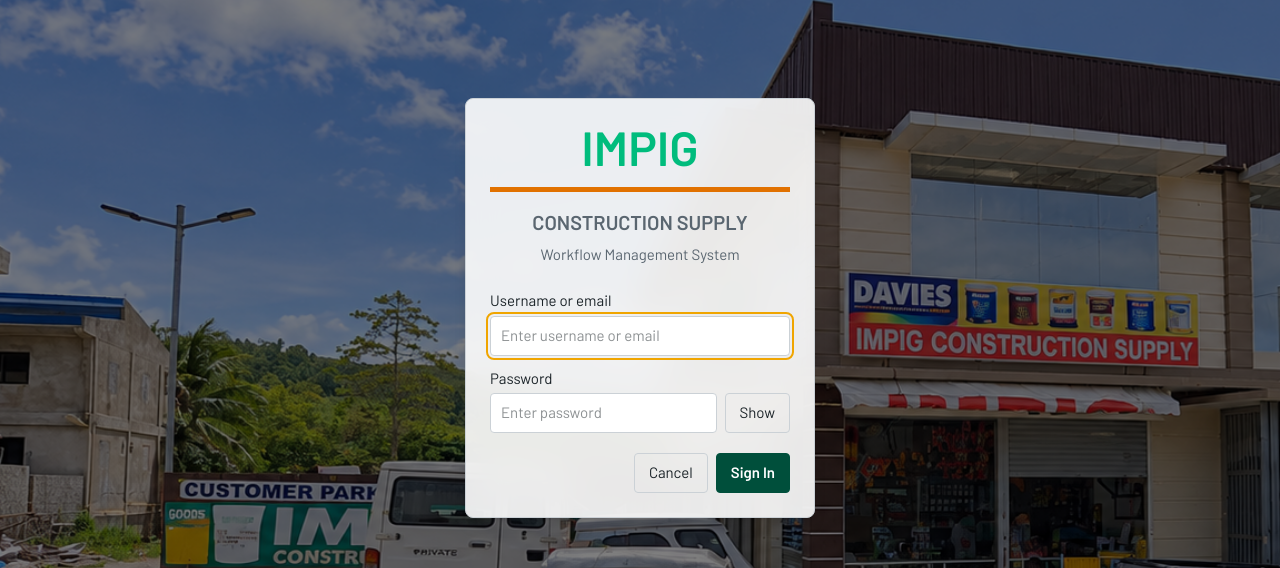
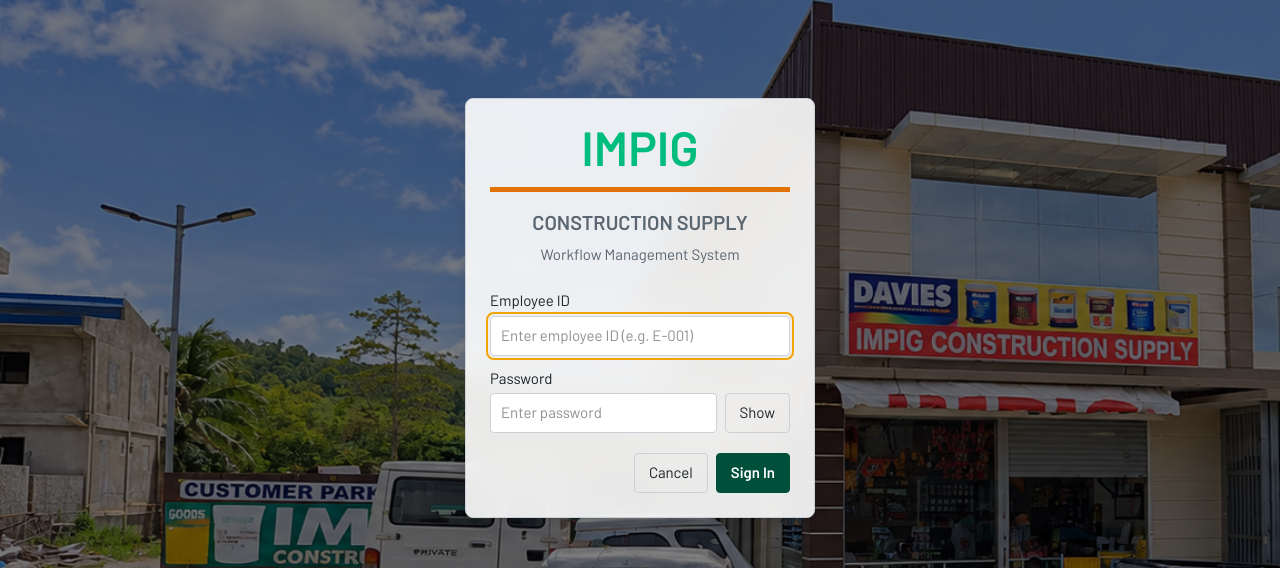
Before and after one commit to Skylasaurr/theConst, a React (Vite) app: page / in a window 1280 px wide. Both pictures are taken after a click on the button "Sign In". Shown: the top 568 px of the page. Built offline with nearby package versions, Linux system fonts and the light colour scheme.

Commit message:
feat: enhance login functionality and improve user role handling in App and LoginPage components

```diff
--- a/src/App.jsx
+++ b/src/App.jsx
@@ -74,7 +74,15 @@ export default function App() {
   };
 
   if (!loggedIn) {
-    return <LoginPage onLogin={() => setLoggedIn(true)} />;
+    return (
+      <LoginPage
+        onLogin={(account) => {
+          setRole(account.role);
+          setPage("dash");
+          setLoggedIn(true);
+        }}
+      />
+    );
   }
 
   return (
--- a/src/components/LogInPage.jsx
+++ b/src/components/LogInPage.jsx
@@ -1,28 +1,33 @@
 import { useState } from "react";
 import Button from "./Button";
-import { PASSWORD } from "../data/system";
+import { DEMO_USER, PASSWORD, users } from "../data/system";
 import bg from "../lib/IWS GMAP.png";
 
 export default function LoginPage({ onLogin, onAttendance }) {
   const [showForm, setShowForm] = useState(false); // false = buttons, true = form
-  const [username, setUsername] = useState("");
+  const [employeeId, setEmployeeId] = useState("");
   const [password, setPassword] = useState("");
   const [show, setShow] = useState(false); // show/hide password text
   const [error, setError] = useState("");
 
   const submit = (e) => {
     e.preventDefault();
-    if (!username.trim() || password !== PASSWORD) {
-      setError("Enter a username or email and the correct password.");
+    const account = users.find(
+      (user) =>
+        user.no.toLowerCase() === employeeId.trim().toLowerCase() &&
+        DEMO_USER[user.role] === user.id,
+    );
+    if (!account || password !== PASSWORD) {
+      setError("Enter a valid employee ID and password.");
       return;
     }
     setError("");
-    onLogin?.({ username: username.trim() });
+    onLogin?.(account);
   };
 
   const cancel = () => {
     setShowForm(false);
-    setUsername("");
+    setEmployeeId("");
     setPassword("");
     setShow(false);
     setError("");
@@ -37,7 +42,7 @@ export default function LoginPage({ onLogin, onAttendance }) {
     >
       <div className="absolute inset-0 bg-black/50" />
 
-      <div className="relative z-10 w-[350px] max-w-sm bg-surface/90 rounded-lg border border-line p-6 shadow-lg backdrop-blur-lg">
+      <div className="relative z-10 w-[350px] h-auto flex flex-col justify-evenly max-w-sm bg-surface/90 rounded-lg border border-line p-6 shadow-lg backdrop-blur-lg">
         <div>
           <h1 className="mb-4 border-b-5 border-amber-600 pb-4 text-center text-5xl font-bold text-emerald-500">
             IMPIG
@@ -53,15 +58,15 @@ export default function LoginPage({ onLogin, onAttendance }) {
           <form onSubmit={submit} className="mt-6">
             <div className="grid gap-3">
               <label className="flex flex-col gap-1">
-                Username or email
+                Employee ID
                 <input
                   className={field}
-                  value={username}
+                  value={employeeId}
                   onChange={(e) => {
-                    setUsername(e.target.value);
+                    setEmployeeId(e.target.value);
                     setError("");
                   }}
-                  placeholder="Enter username or email"
+                  placeholder="Enter employee ID (e.g. E-001)"
                   autoComplete="username"
                   autoFocus
                 />
--- a/src/components/RequestsPanel.jsx
+++ b/src/components/RequestsPanel.jsx
@@ -43,7 +43,7 @@ export default function RequestsPanel({ requests, onDecide }) {
               <Button variant="ghost" onClick={() => setOpen(null)}>
                 Close
               </Button>
-              <Button className="!text-bad" onClick={() => decide("rejected")}>
+              <Button variant="warning" onClick={() => decide("rejected")}>
                 Reject
               </Button>
               <Button variant="primary" onClick={() => decide("approved")}>
--- a/src/components/TimeClock.jsx
+++ b/src/components/TimeClock.jsx
@@ -17,6 +17,14 @@ const TIME_RECORDS = [
     timeIn: "8:21 AM",
     timeOut: null,
     status: "late",
+  },
+  {
+    id: 3,
+    name: "Ana Reyes",
+    position: "Warehouse Clerk",
+    timeIn: null,
+    timeOut: null,
+    status: "absent",
   },
   {
     id: 3,
--- a/src/data/system.js
+++ b/src/data/system.js
@@ -12,7 +12,7 @@ export const ROLES = [
   ['owner', 'Administrator'], ['cashier', 'Cashier'], ['inventory', 'Inventory Staff'],
 ]
 export const NAV = {
-  owner: [['dash', 'Dashboard'], ['inv', 'Inventory'], ['pos', 'Point of Sale'], ['dtr', 'IWS Employees'], ['att', 'Employees Attendance'], ['exp', 'Expenses & cash flow'], ['rep', 'Reports'], ['req', 'Requests'], ['out', 'Logout']],
+  owner: [['dash', 'Dashboard'], ['inv', 'Inventory'], ['dtr', 'IWS Employees'], ['att', 'Employees Attendance'], ['exp', 'Expenses & cash flow'], ['rep', 'Reports'], ['req', 'Requests'], ['out', 'Logout']],
   cashier: [['dash', 'Dashboard'], ['inv', 'Stock'], ['pos', 'Point of Sale'], ['exp', 'Expenses'], ['rep', 'Sales report'], ['req', 'My requests'], ['out', 'Logout']],
   inventory: [['dash', 'Dashboard'], ['inv', 'Inventory'], ['rep', 'Inventory report'], ['req', 'My requests'], ['out', 'Logout']],
 }
```
